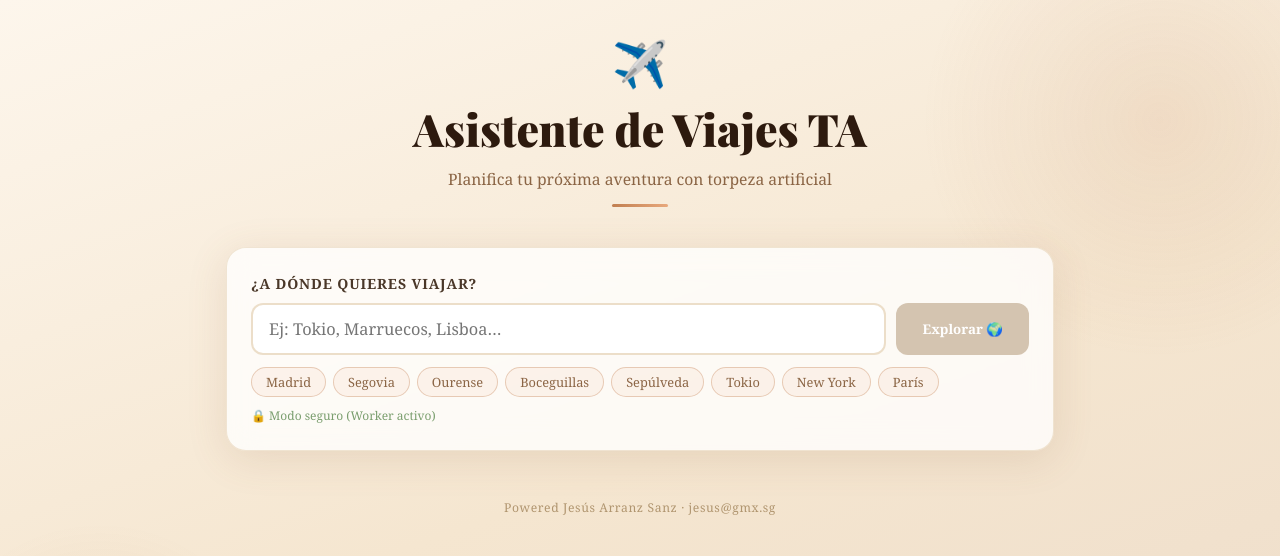
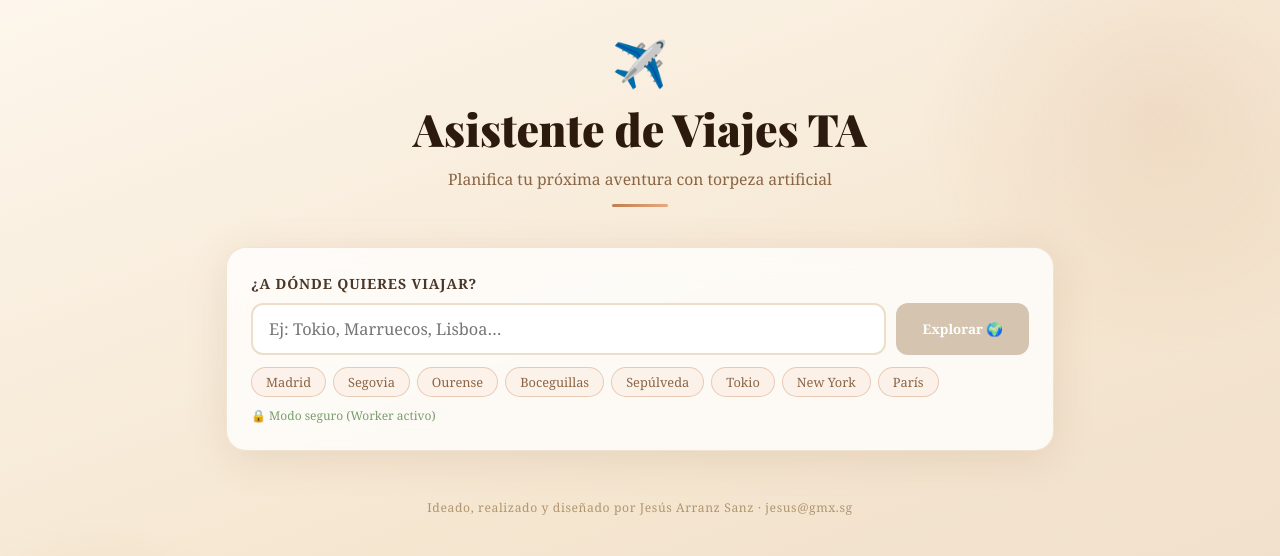
Before and after one commit to fuencarralero/viajes-vercel, a React (Vite) app: page / in a window 1280 px wide. Shown: the top 556 px of the page. Built offline with nearby package versions, Linux system fonts and the light colour scheme.

Commit message:
Update config.js

```diff
--- a/src/config.js
+++ b/src/config.js
@@ -8,7 +8,7 @@ export const WORKER_URL = "/api/proxy";
 // Textos de la app
 export const APP_NAME = "Asistente de Viajes TA";
 export const APP_SUBTITLE = "Planifica tu próxima aventura con torpeza artificial";
-export const APP_FOOTER = "Powered Jesús Arranz Sanz · jesus@gmx.sg";
+export const APP_FOOTER = "Ideado, realizado y diseñado por Jesús Arranz Sanz · jesus@gmx.sg";
 
 // Ciudades sugeridas
 export const SUGERENCIAS = ["Madrid", "Segovia", "Ourense", "Boceguillas", "Sepúlveda", "Tokio", "New York", "París"];
```
